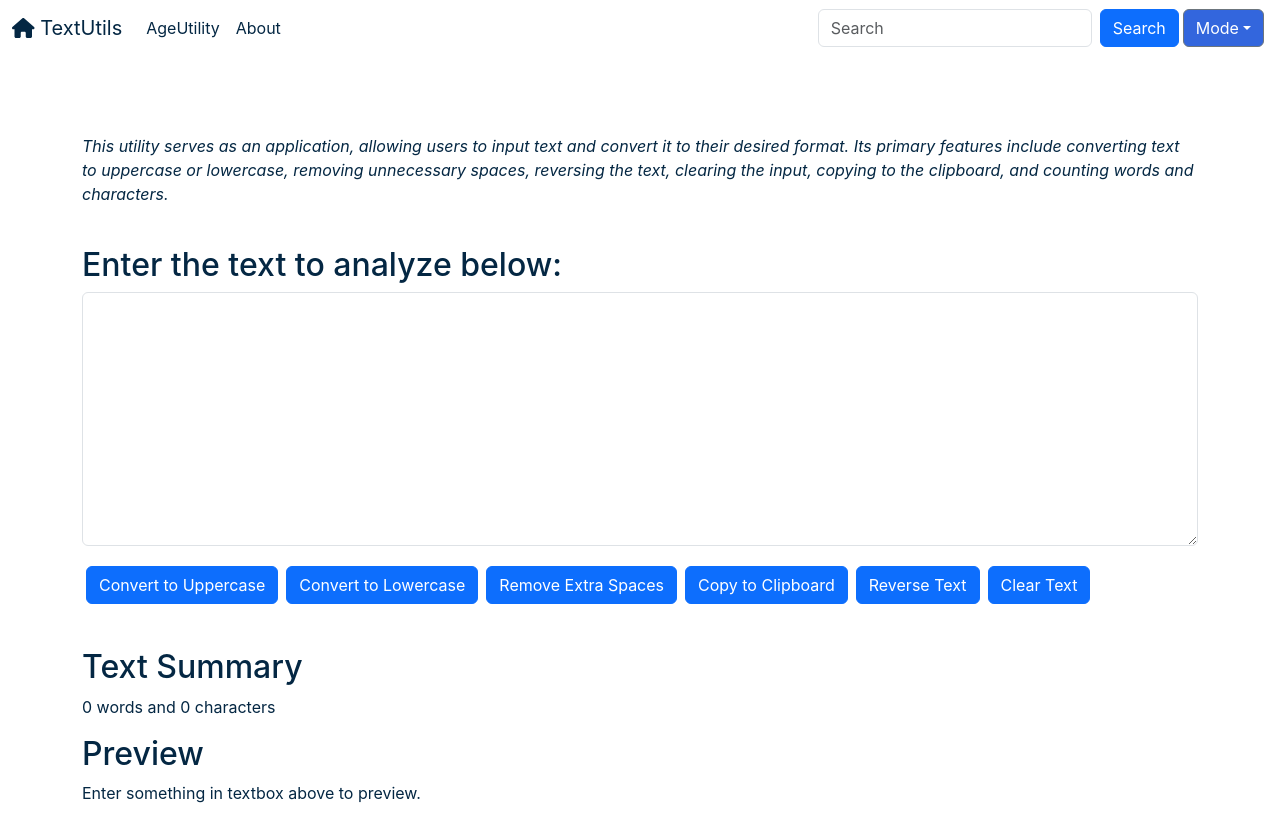
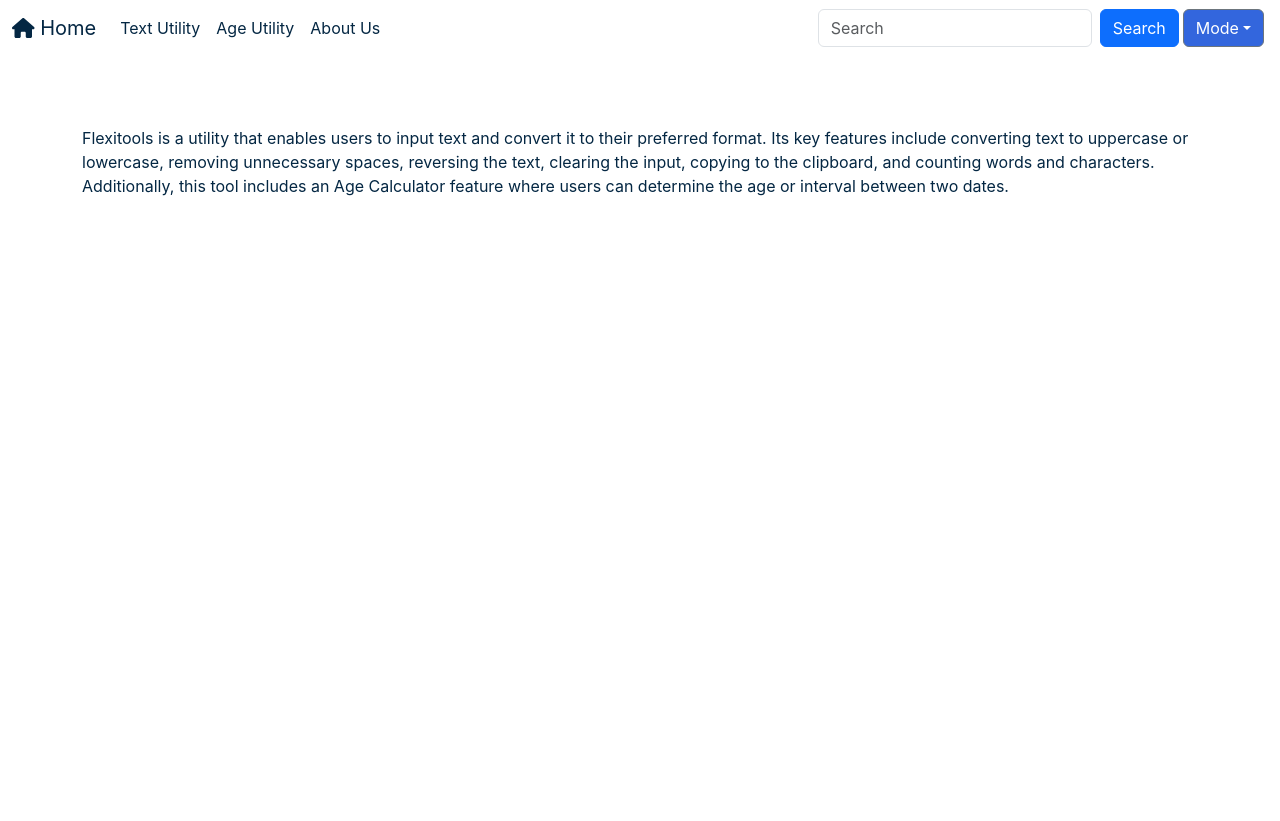
Before and after one commit to manmohanbcs11/flexitool-react, a React (Create React App) app: page / in a window 1280 px wide. After the commit the page ends 800 px from the top, so only its background shows below. Built offline with nearby package versions, Linux system fonts and the light colour scheme.

Commit message:
rearranged the code in classes

```diff
--- a/public/index.html
+++ b/public/index.html
@@ -6,10 +6,10 @@
   <link rel="icon" href="%PUBLIC_URL%/favicon.ico" />
   <meta name="viewport" content="width=device-width, initial-scale=1" />
   <meta name="theme-color" content="#000000" />
-  <meta name="description" content="TextUtils is a utility to manipulate the text in the way you want" />
+  <meta name="description" content="Flexitools is a utility that enables users to input text and convert it to their preferred format. Its key features include converting text to uppercase or lowercase, removing unnecessary spaces, reversing the text, clearing the input, copying to the clipboard, and counting words and characters. Additionally, this tool includes an Age Calculator feature where users can determine the age or interval between two dates." />
   <link rel="apple-touch-icon" href="%PUBLIC_URL%/favicon-16x16.png" />
   <link rel="manifest" href="%PUBLIC_URL%/manifest.json" />
-  <title>TextUtils - Home</title>
+  <title>FlexiTools - Word Counter | Character Counter | Lowercase | Uppercase | Age Calculator</title>
   <link href="https://cdn.jsdelivr.net/npm/bootstrap@5.3.3/dist/css/bootstrap.min.css" rel="stylesheet"
     integrity="sha384-QWTKZyjpPEjISv5WaRU9OFeRpok6YctnYmDr5pNlyT2bRjXh0JMhjY6hW+ALEwIH" crossorigin="anonymous">
 </head>
--- a/src/App.tsx
+++ b/src/App.tsx
@@ -6,6 +6,7 @@
 import { Alert } from './components/Alert';
 import { MyNavbar } from './components/Navbar';
 import TextForm from './components/TextForm';
+import Home from './components/Home';
 
 function App() {
   const [mode, setMode] = useState('white');
@@ -69,9 +70,10 @@
 
         {/* Use Routes for defining routes */}
         <Routes>
-          <Route path="/" element={<TextForm heading='Enter the text to analyze below:' showAlert={showAlert} mode={mode}></TextForm>} />
+          <Route path="/" element={<Home mode={mode}></Home>} />
+          <Route path="/text" element={<TextForm heading='Enter the text to analyze below:' showAlert={showAlert} mode={mode}></TextForm>} />
+          <Route path="/age" element={<Age mode={mode}></Age>} />
           <Route path="/about" element={<About mode={mode}></About>} />
-          <Route path="/age" element={<Age mode={mode}></Age>} />
         </Routes>
       </>
     </Router>
--- a/src/components/About.tsx
+++ b/src/components/About.tsx
@@ -1,47 +1,12 @@
+import { GetDynamicStyle } from "../controller/getDynamicStyle";
 
 interface AboutProps {
     mode: string
 }
 
 export default function About(props: AboutProps) {
-
-    const textColor = () => {
-        switch (props.mode) {
-          case 'light':
-          case 'white':
-          case 'grey':
-            return '#042743';
-          default:
-            return 'white';
-        }
-      }
-
-      const backgroundColor = () => {
-        switch (props.mode) {
-          case 'light':
-          case 'grey':
-            return '#f2eded';
-          case 'white':
-            return 'white';
-          case 'dark':
-            return "#042743";
-          case 'blue':
-            return "#4d4db7";
-          case 'black':
-            return "black";
-          case 'red':
-            return "#9d2222";
-          case 'green':
-            return "#167516";
-          default:
-            return 'white';
-        }
-      }
-
-    let myStyle = {
-        color: textColor(),
-        backgroundColor: backgroundColor()
-    }
+    const currentStyle = new GetDynamicStyle(props.mode);
+    const myStyle = currentStyle.getStyle();
 
     return (
         <div className='container' style={myStyle}>
--- a/src/components/Age.tsx
+++ b/src/components/Age.tsx
@@ -1,4 +1,5 @@
-import React, { useState } from 'react'
+import { useState } from 'react';
+import { GetDynamicStyle } from '../controller/getDynamicStyle';
 
 interface AgeProps {
   mode: string
@@ -32,16 +33,11 @@
     setAge(`${years} years, ${months} months, ${days} days`);
   }
 
-  const textColor = () => {
-    if (props.mode === 'light' || props.mode === 'white' || props.mode === 'grey') {
-      return "#042743";
-    } else {
-      return "white";
-    }
-  }
+  const currentStyle = new GetDynamicStyle(props.mode);
+  const textColor = currentStyle.textColor();
 
   return (
-    <div className='age-container' style={{ color: textColor() }}>
+    <div className='age-container' style={{ color: textColor }}>
       <h2>Age Calculator</h2>
       <p>The Age Calculator can determine the age or interval between two dates. The calculated age will be displayed in years, months, and days.</p>
       <div className="age-input-container">
@@ -52,8 +48,8 @@
         <label htmlFor="end" className="age-label">End Date:</label>
         <input type="date" id="end" value={endDate} onChange={(e) => setEndDate(e.target.value)} className="age-input" />
       </div>
-      <button onClick={calculateAge} className="button">Calculate Age</button>
-      {age !== '' && <strong className="result"><br/>Age: {age}</strong>}
+      <button onClick={calculateAge} className="age-button">Calculate Age</button>
+      {age !== '' && <strong className="age-result"><br/>Age: {age}</strong>}
     </div>
   );
 }
--- /dev/null
+++ b/src/components/Home.tsx
@@ -0,0 +1,16 @@
+import { GetDynamicStyle } from '../controller/getDynamicStyle';
+
+interface HomeProps {
+  mode: string
+}
+
+export default function Home(props: HomeProps) {
+  const currentStyle = new GetDynamicStyle(props.mode);
+  const myStyle = currentStyle.getStyle();
+
+  return (
+    <div>
+      <p className='container' style={myStyle}>Flexitools is a utility that enables users to input text and convert it to their preferred format. Its key features include converting text to uppercase or lowercase, removing unnecessary spaces, reversing the text, clearing the input, copying to the clipboard, and counting words and characters. Additionally, this tool includes an Age Calculator feature where users can determine the age or interval between two dates.</p>
+    </div>
+  )
+}
--- a/src/components/Navbar.tsx
+++ b/src/components/Navbar.tsx
@@ -1,6 +1,7 @@
 import { faHome } from "@fortawesome/free-solid-svg-icons";
 import { FontAwesomeIcon } from "@fortawesome/react-fontawesome";
 import { NavLink } from "react-router-dom";
+import { GetDynamicStyle } from "../controller/getDynamicStyle";
 
 interface NavProps {
   title: string;
@@ -28,40 +29,26 @@
     }
   }
 
-  const textColor = () => {
-    if (navProps.mode === 'light' || navProps.mode === 'white' || navProps.mode === 'grey') {
-      return "#042743";
-    } else {
-      return "white";
-    }
-  }
-
-  const navBackgroundColor = () => {
-    if (navProps.mode === 'light') {
-      return "#f2eded";
-    } else if (navProps.mode === 'dark') {
-      return "#042743";
-    } else {
-      return navProps.mode;
-    }
-  }
+  const currentStyle = new GetDynamicStyle(navProps.mode);
+  const textColor = currentStyle.textColor();
+  const navBackgroundColor = currentStyle.navBackgroundColor();
 
   return (
-    <nav className={`navbar navbar-expand-lg navbar-${navBackgroundColor()} bg-${navBackgroundColor}`}>
+    <nav className={`navbar navbar-expand-lg navbar-${navBackgroundColor} bg-${navBackgroundColor}`}>
       <div className="container-fluid">
-        <NavLink className="navbar-brand" style={{ color: textColor() }} to="/">
-          <FontAwesomeIcon icon={faHome}/> {navProps.title}
+        <NavLink className="navbar-brand" style={{ color: textColor }} to="/">
+          <FontAwesomeIcon icon={faHome} /> Home
         </NavLink>
-        <button className="navbar-toggler" type="button" data-bs-toggle="collapse" data-bs-target="#navbarSupportedContent" aria-controls="navbarSupportedContent" aria-expanded="false" aria-label="Toggle navigation">
-          <span className="navbar-toggler-icon"></span>
-        </button>
         <div className="collapse navbar-collapse" id="navbarSupportedContent">
           <ul className="navbar-nav me-auto mb-2 mb-lg-0">
             <li className="nav-item">
-              <NavLink className="nav-link active" style={{ color: textColor() }} to="/age">AgeUtility</NavLink>
+              <NavLink className="nav-link active" style={{ color: textColor }} to="/text">Text Utility</NavLink>
             </li>
             <li className="nav-item">
-              <NavLink className="nav-link active" style={{ color: textColor() }} to="/about">About</NavLink>
+              <NavLink className="nav-link active" style={{ color: textColor }} to="/age">Age Utility</NavLink>
+            </li>
+            <li className="nav-item">
+              <NavLink className="nav-link active" style={{ color: textColor }} to="/about">About Us</NavLink>
             </li>
           </ul>
           <form className="d-flex" role="search">
--- a/src/components/TextForm.tsx
+++ b/src/components/TextForm.tsx
@@ -1,4 +1,6 @@
 import { ChangeEvent, useState } from 'react';
+import { GetDynamicStyle } from '../controller/getDynamicStyle';
+import { Utils } from '../controller/utils';
 
 
 interface Props {
@@ -10,34 +12,26 @@
 export default function TextForm(props: Props) {
   const [text, setText] = useState<string>('');
 
-  const isEmptyText = () => {
-    if (text === '' || text === undefined || text === null) {
-      return true;
-    } else {
-      return false
+  const showDanger = () => {
+    if (Utils.isEmpty(text)) {
+      return props.showAlert('danger', 'Please enter some text.');
     }
   }
 
   const handleUpperCaseClick = () => {
-    if (isEmptyText())
-      return props.showAlert('danger', 'Please enter some text.');
-
+    showDanger();
     setText(text.toUpperCase());
     props.showAlert('success', 'Converted to Uppercase.');
   }
 
   const handleLowerCaseClick = () => {
-    if (isEmptyText())
-      return props.showAlert('danger', 'Please enter some text.');
-
+    showDanger();
     setText(text.toLowerCase());
     props.showAlert('success', 'Converted to Lowercase.');
   }
 
   const handleExtraSpaces = () => {
-    if (isEmptyText())
-      return props.showAlert('danger', 'Please enter some text.');
-
+    showDanger();
     setText(text.split(/[ ]+/).join(' '));
     props.showAlert('success', 'Removed Extra Spaces.');
   }
@@ -52,9 +46,7 @@
   }
 
   const handleCopyClick = () => {
-    if (isEmptyText())
-      return props.showAlert('danger', 'Please enter some text.');
-
+    showDanger();
     let textArea = document.getElementById('myBox') as HTMLTextAreaElement;
     textArea.select();
     navigator.clipboard.writeText(textArea.value);
@@ -62,9 +54,7 @@
   }
 
   const handleReverseClick = () => {
-    if (isEmptyText())
-      return props.showAlert('danger', 'Please enter some text.');
-
+    showDanger();
     setText(text.split('').reverse().join(''));
     props.showAlert('success', 'Reversed the Text.');
   }
@@ -82,47 +72,18 @@
     return str.length;
   }
 
-  const textColor = () => {
-    switch (props.mode) {
-      case 'light':
-      case 'white':
-      case 'grey':
-        return '#042743';
-      default:
-        return 'white';
-    }
-  }
-
-  const backgroundColor = () => {
-    switch (props.mode) {
-      case 'light':
-      case 'grey':
-        return '#f2eded';
-      case 'white':
-        return 'white';
-      case 'dark':
-        return "#042743";
-      case 'blue':
-        return "#4d4db7";
-      case 'black':
-        return "black";
-      case 'red':
-        return "#9d2222";
-      case 'green':
-        return "#167516";
-      default:
-        return 'white';
-    }
-  }
+  const currentStyle = new GetDynamicStyle(props.mode);
+  const textColor = currentStyle.textColor();
+  const myStyle = currentStyle.getStyle();
 
   return (
     <>
       <div className="container my-2">
-        <p><i style={{ color: textColor() }}>This utility serves as an application, allowing users to input text and convert it to their desired format. Its primary features include converting text to uppercase or lowercase, removing unnecessary spaces, reversing the text, clearing the input, copying to the clipboard, and counting words and characters.</i></p>
+        <p><i style={{ color: textColor }}>This utility serves as an application, allowing users to input text and convert it to their desired format. Its primary features include converting text to uppercase or lowercase, removing unnecessary spaces, reversing the text, clearing the input, copying to the clipboard, and counting words and characters.</i></p>
         <br />
-        <h2 style={{ color: textColor() }}>{props.heading}</h2>
+        <h2 style={{ color: textColor }}>{props.heading}</h2>
         <div className="mb-3">
-          <textarea className="form-control" value={text} onChange={handleOnChange} style={{ backgroundColor: backgroundColor(), color: textColor() }} id="myBox" rows={10}></textarea>
+          <textarea className="form-control" value={text} onChange={handleOnChange} style={myStyle} id="myBox" rows={10}></textarea>
         </div>
         <button className="btn btn-primary mx-1 my-1" onClick={handleUpperCaseClick}>Convert to Uppercase</button>
         <button className="btn btn-primary mx-1 my-1" onClick={handleLowerCaseClick}>Convert to Lowercase</button>
@@ -132,7 +93,7 @@
         <button className="btn btn-primary mx-1 my-1" onClick={handleClearTextClick}>Clear Text</button>
       </div>
       <br />
-      <div className="container my-2" style={{ color: textColor() }}>
+      <div className="container my-2" style={{ color: textColor }}>
         <h2>Text Summary</h2>
         <p>{countWords(text)} words and {countChars(text)} characters</p>
         <h2>Preview</h2>
--- /dev/null
+++ b/src/controller/getDynamicStyle.ts
@@ -0,0 +1,60 @@
+export class GetDynamicStyle {
+
+  private mode: string;
+  constructor(mode: string) {
+    this.mode = mode;
+    this.backgroundColor = this.backgroundColor.bind(this);
+    this.textColor = this.textColor.bind(this);
+    this.getStyle = this.getStyle.bind(this);
+  }
+
+  public textColor(): string {
+    switch (this.mode) {
+      case 'light':
+      case 'white':
+      case 'grey':
+        return '#042743';
+      default:
+        return 'white';
+    }
+  }
+
+  public backgroundColor(): string {
+    switch (this.mode) {
+      case 'light':
+      case 'grey':
+        return '#f2eded';
+      case 'white':
+        return 'white';
+      case 'dark':
+        return "#042743";
+      case 'blue':
+        return "#4d4db7";
+      case 'black':
+        return "black";
+      case 'red':
+        return "#9d2222";
+      case 'green':
+        return "#167516";
+      default:
+        return 'white';
+    }
+  }
+
+  public navBackgroundColor(): string {
+    if (this.mode === 'light') {
+      return "#f2eded";
+    } else if (this.mode === 'dark') {
+      return "#042743";
+    } else {
+      return this.mode;
+    }
+  }
+
+  public getStyle(): { color: string; backgroundColor: string; } {
+    return {
+      color: this.textColor(),
+      backgroundColor: this.backgroundColor()
+    }
+  }
+}
--- /dev/null
+++ b/src/controller/utils.ts
@@ -0,0 +1,5 @@
+export class Utils {
+  static isEmpty(str: any): boolean {
+    return (typeof str === 'undefined' || str === null || str === '' || str.length === 0);
+  }
+}
```
